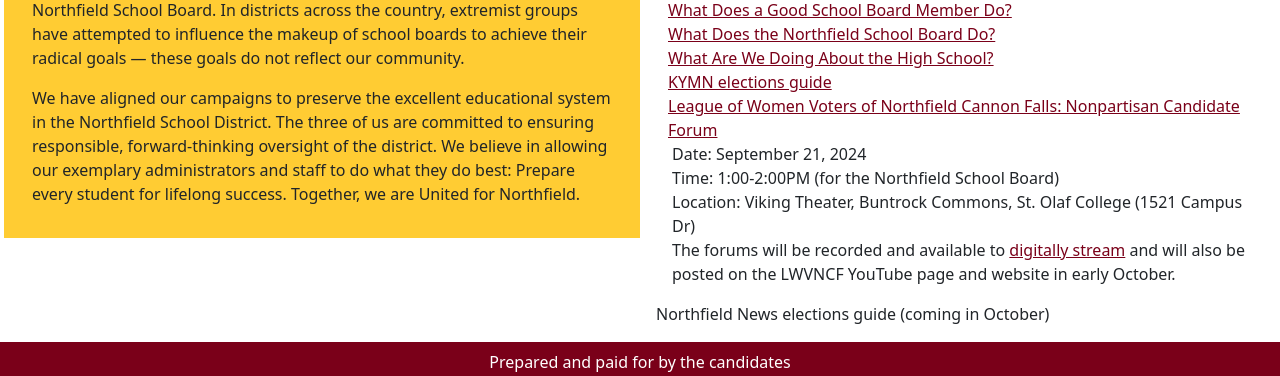
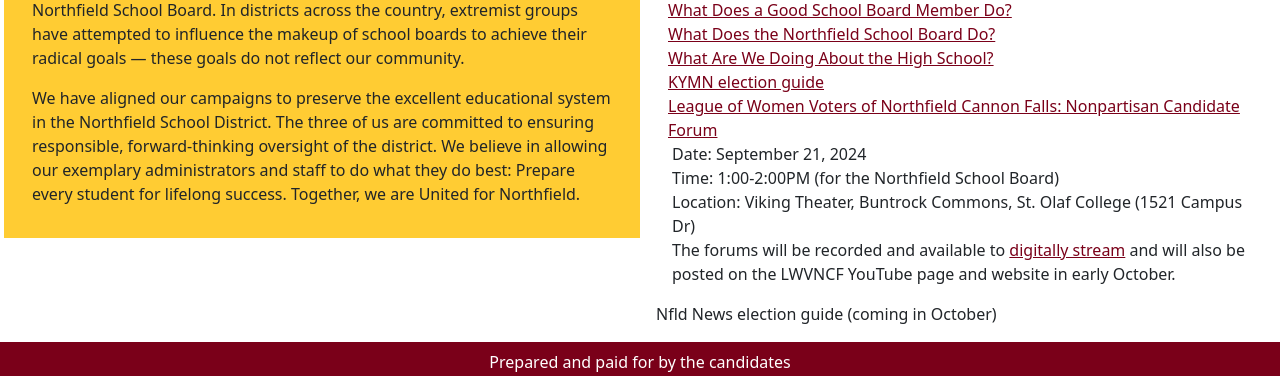
Before and after one commit to Angela-Mari/nfldschoolboard, a React (Vite) app: page / in a window 1280 px wide. Shown: the part 809-1185 px from the top of the page. Built offline with nearby package versions, Linux system fonts and the light colour scheme.

Commit message:
text edits

```diff
--- a/src/App.jsx
+++ b/src/App.jsx
@@ -94,11 +94,10 @@ function App() {
         <a href="https://northfieldschools.org/reimagine/">What Are We Doing About the High School?</a>
         </Row>
         <Row style={{paddingLeft:"1rem"}}>
-        <a href="https://kymnradio.net/2024/09/14/meet-the-candidates-for-northfield-school-board-2/ ">KYMN elections guide</a>
+        <a href="https://kymnradio.net/2024/09/14/meet-the-candidates-for-northfield-school-board-2/ ">KYMN election guide</a>
         </Row>
         <Row style={{paddingLeft:"1rem"}}>
-        <a href="https://lwvnorthfieldmn.org/2024/08/05/event-9-21-24-candidate-forums/
-">League of Women Voters of Northfield Cannon Falls: Nonpartisan Candidate Forum</a>
+        <a href="https://lwvnorthfieldmn.org/2024/08/05/event-9-21-24-candidate-forums/">League of Women Voters of Northfield Cannon Falls: Nonpartisan Candidate Forum</a>
         <p style={{paddingLeft:"1rem"}}>
           Date: September 21, 2024 <br/>
           Time: 1:00-2:00PM (for the Northfield School Board) <br/>
@@ -108,7 +107,7 @@ function App() {
         </p>
         </Row>
         <Row style={{paddingLeft:"1rem"}}>
-          Northfield News elections guide (coming in October)
+          Nfld News election guide (coming in October)
         </Row>
       </Col>
 
```
